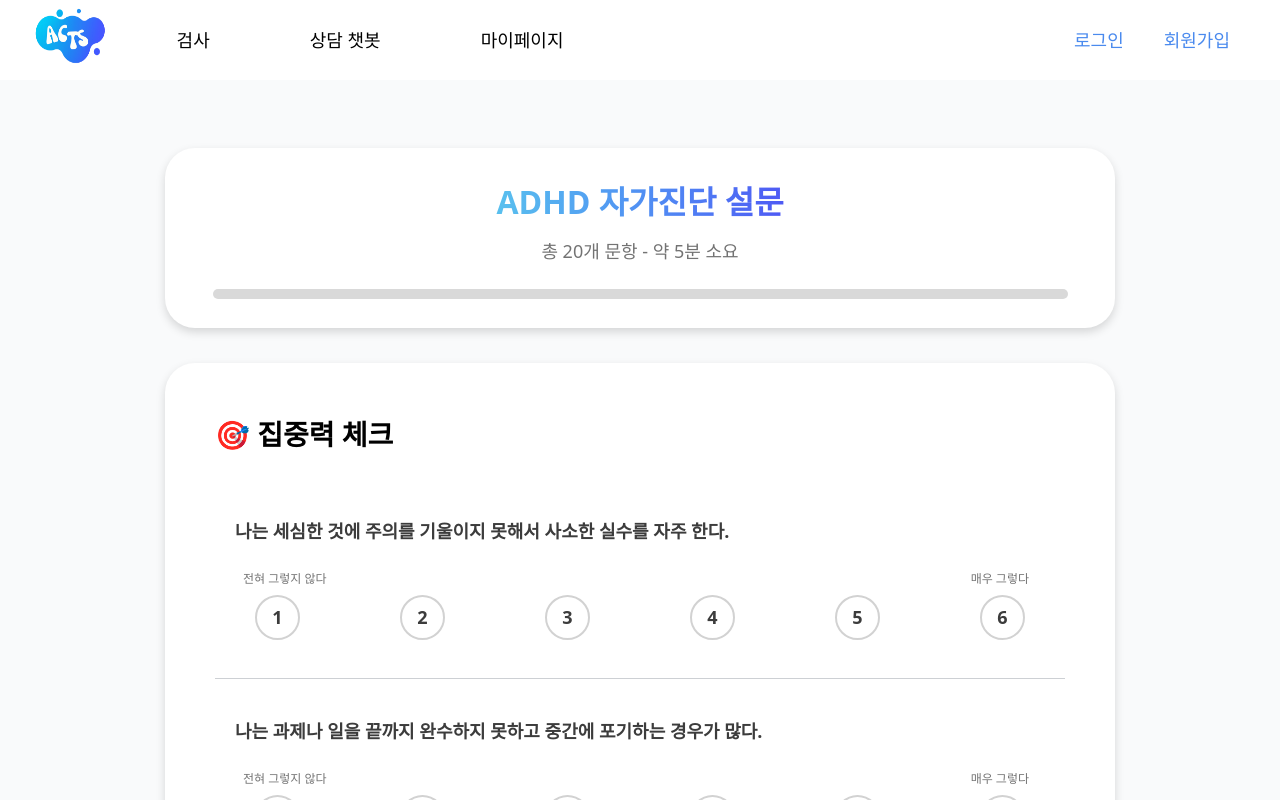
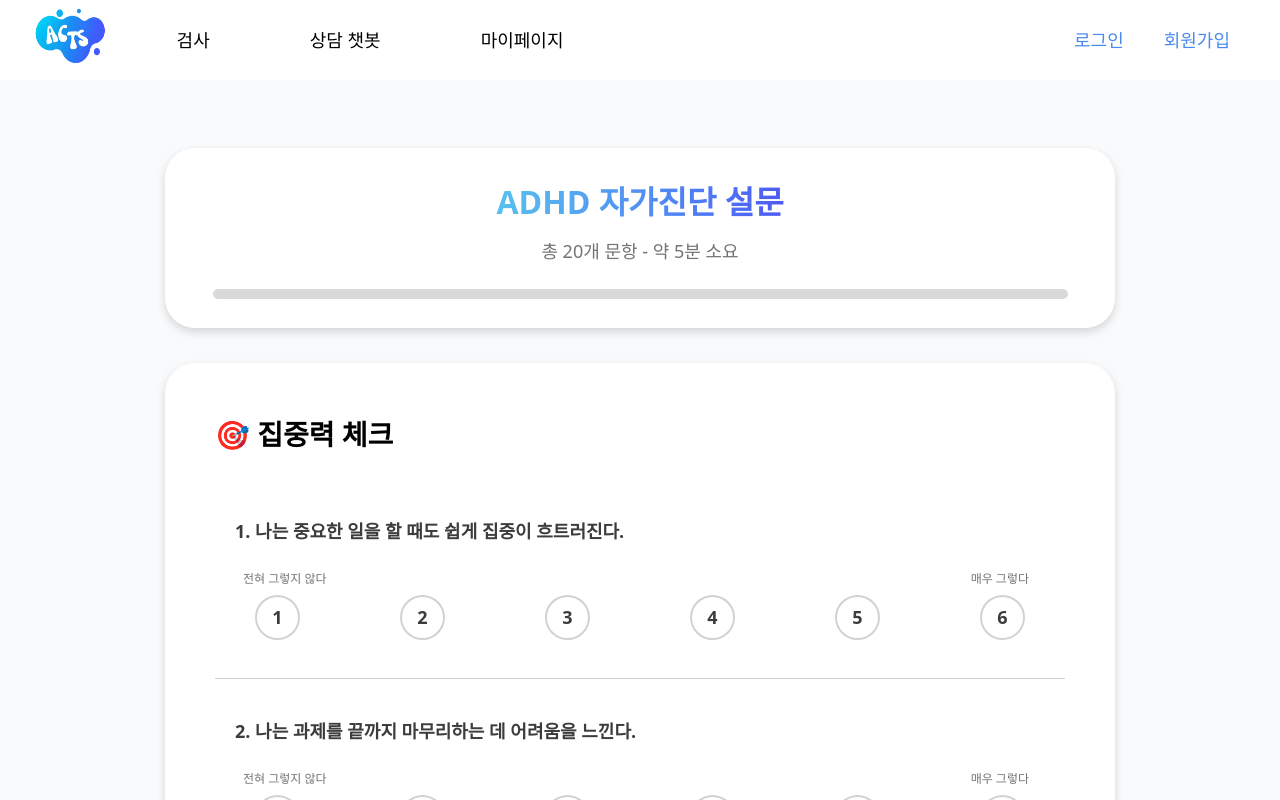
Before and after one commit to capstone-Nexus/ACTS_front, a Next.js app: page /survey in a window 1280 px wide. Shown: the top 800 px of the page. Built offline with nearby package versions, Linux system fonts and the light colour scheme.

Commit message:
설문 페이지 수정

```diff
--- a/app/survey/page.tsx
+++ b/app/survey/page.tsx
@@ -4,7 +4,7 @@ import { useState } from 'react';
 import { useRouter } from 'next/navigation';
 import SurveyCard from '@/components/SurveyCard';
 
-const surveyQuestions = ['나는 세심한 것에 주의를 기울이지 못해서 사소한 실수를 자주 한다.', '나는 과제나 일을 끝까지 완수하지 못하고 중간에 포기하는 경우가 많다.', '나는 지루하거나 긴 시간이 필요한 활동에서 집중하기 어렵다.', '나는 대화 중에 다른 생각을 하거나, 상대방의 말을 놓치는 경우가 많다.', '나는 공부나 일을 체계적으로 정리하고 계획하는 것이 어렵다.', '나는 일을 미루는 습관이 있다.', '나는 주변 환경에 쉽게 산만해진다.', '나는 계획했던 일을 자주 잊어버린다.', '나는 여러 가지 일을 동시에 하다가 마무리를 못 짓는 경우가 많다.', '나는 지시에 따라 일을 진행하는 데 어려움을 겪는다.', '나는 필요한 물건(책, 연필 등)을 자주 잃어버린다.', '나는 기다리는 상황에서 쉽게 조급해진다.', '나는 남의 말을 끝까지 듣지 않고 끼어드는 경우가 많다.', '나는 오래 앉아 있는 것이 힘들다.', '나는 가만히 있지 못하고 손발을 꼼지락거리곤 한다.', '나는 차례를 기다리기 어렵다.', '나는 불필요하게 말을 많이 하는 편이다.', '나는 충동적으로 결정을 내려 후회하는 경우가 많다.', '나는 화가 쉽게 나고 감정을 조절하기 어렵다.', '나는 작은 자극에도 쉽게 집중이 흐트러진다.'];
+const surveyQuestions = ['1. 나는 중요한 일을 할 때도 쉽게 집중이 흐트러진다.','2. 나는 과제를 끝까지 마무리하는 데 어려움을 느낀다.','3. 나는 일을 하다가 자주 다른 생각이나 활동으로 옮겨간다.','4. 나는 주어진 지시사항을 끝까지 따르지 못할 때가 많다.','5. 나는 반복적이거나 지루한 작업에서 쉽게 실수를 한다.','6. 나는 다른 사람이 말할 때 집중하지 못하고 놓칠 때가 많다.','7. 나는 책이나 글을 읽을 때 집중력이 오래 유지되지 않는다.','8. 나는 일이나 과제를 정리·계획하는 데 어려움이 있다.','9. 나는 약속이나 일정을 자주 잊어버린다.','10. 나는 물건(책, 휴대폰, 필기구 등)을 자주 잃어버리거나 잘 챙기지 못한다.','11. 나는 대화 중 상대방의 말을 끝까지 기다리지 못하고 끼어드는 경우가 많다.','12. 나는 즉흥적으로 행동하여 후회할 때가 많다.','13. 나는 줄을 서거나 기다리는 상황에서 차분히 기다리기 어려움.','14. 나는 흥분되거나 기분이 고조되면 행동을 통제하기 힘들다.','15. 나는 위험한 행동(예: 무모한 운전, 즉흥적 지출 등)을 쉽게 한다.','16. 나는 불필요하게 말을 많이 하거나 멈추기 어렵다.','17. 나는 사소한 일에도 참지 못하고 쉽게 화를 낸다.','18. 나는 어떤 일을 시작하면 중간에 충동적으로 다른 일을 벌이기도 한다.','19. 나는 규칙이나 규율을 지켜야 하는 상황에서도 충동적으로 위반할 때가 있다.','20. 나는 감정을 조절하지 못하고 즉각적으로 표현하는 경우가 많다.'];
 
 export default function Survey() {
   const [answers, setAnswers] = useState<(number | null)[]>(Array(surveyQuestions.length).fill(null));
@@ -49,7 +49,7 @@ export default function Survey() {
           className={`w-[150px] h-[55px] mt-[50px] flex items-center justify-center rounded-[60px] text-white text-[18px] font-semibold transition-all duration-200 ${allAnswered ? 'bg-[#4A8AEE] cursor-pointer hover:bg-[#4077CE]' : 'bg-gray-300 cursor-not-allowed'}`}
           onClick={() => {
             if (allAnswered) {
-              console.log('설문 완료!', answers);
+              console.log('설문 답안 찍은거: ', answers);
               router.push('/test');
             }
           }}
```
Also changed, not shown: components/loading.tsx (added, +9 -0 lines).
